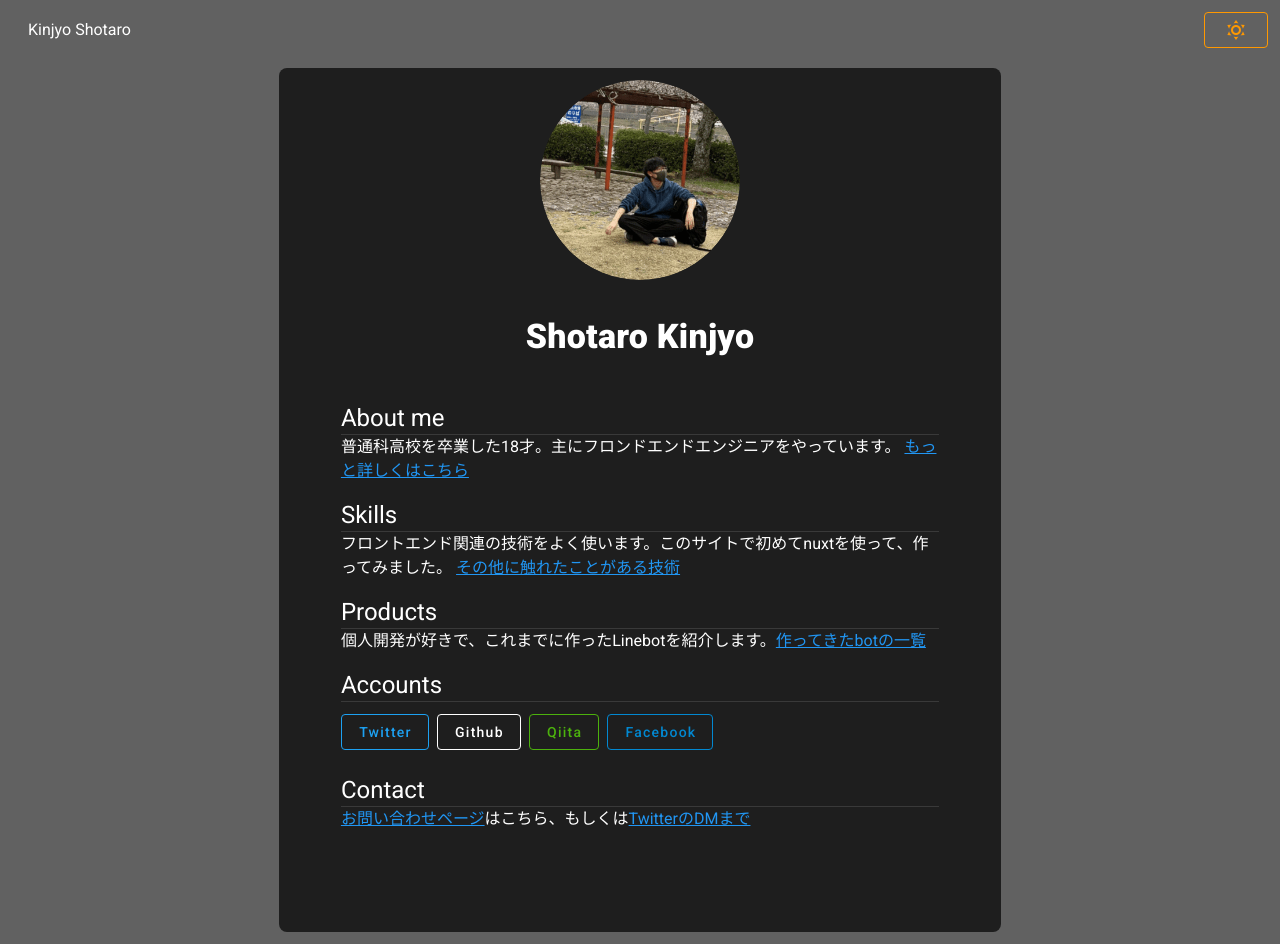
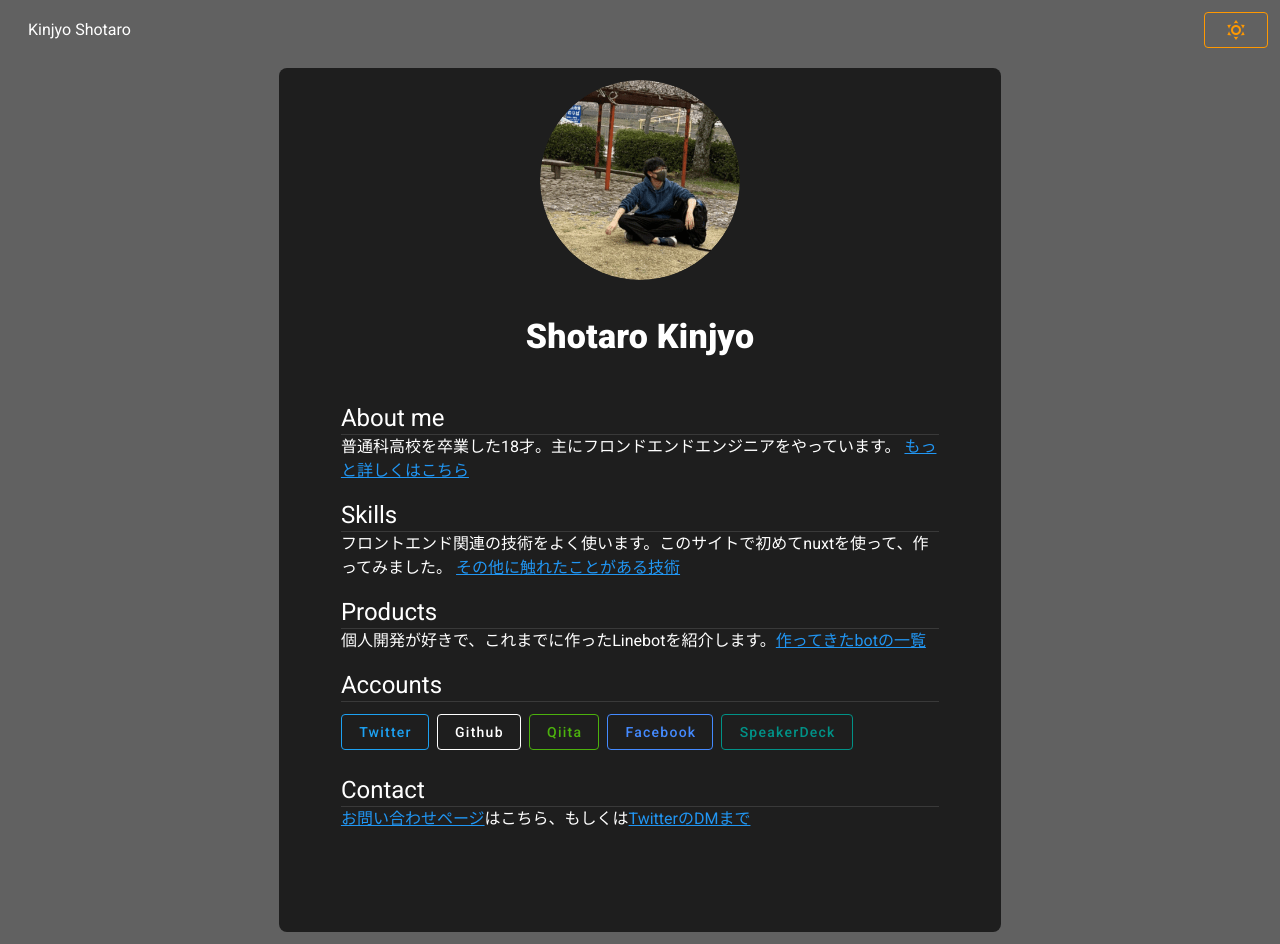
Before and after one commit to kinjo1130/nuxt-portfolio, a Nuxt app: page / in a window 1280 px wide. Built offline with nearby package versions, Linux system fonts and the light colour scheme.

Commit message:
sdを追加

```diff
--- a/nuxt.config.js
+++ b/nuxt.config.js
@@ -65,16 +65,17 @@ export default {
           warning: "#F44537",
           error: colors.deepOrange.accent4,
           success: colors.green.accent3,
-
-          facebook: '#0288D1',
+          speakerDeck:'#019287',
+          facebook: '#448AFF',
           twitter: '#1DA1F2',
           qiita: '#4cb10d'
         },
         light: {
           primary: colors.red.darken2,
           accent: colors.blue.darken3,
+          speakerDeck:'#019287',
           github: '#211F1F',
-          facebook: '#0288D1',
+          facebook: '#448AFF',
           twitter: '#1DA1F2',
           qiita: '#4cb10d'
         }
--- a/pages/index.vue
+++ b/pages/index.vue
@@ -117,6 +117,19 @@
                         >
                           <span>Facebook</span>
                         </v-btn>
+                         <v-btn
+                          outlined
+                          @click="
+                            LinkClick(
+                              'https://speakerdeck.com/kinjyo'
+                            )
+                          "
+                          color="speakerDeck"
+                          style="text-transform: none"
+                          class="mr-2 my-1"
+                        >
+                          <span>SpeakerDeck</span>
+                        </v-btn>
                       </section>
                       <!-- 随時追加する -->
                       <span class="text-h5"> Contact </span>
```
